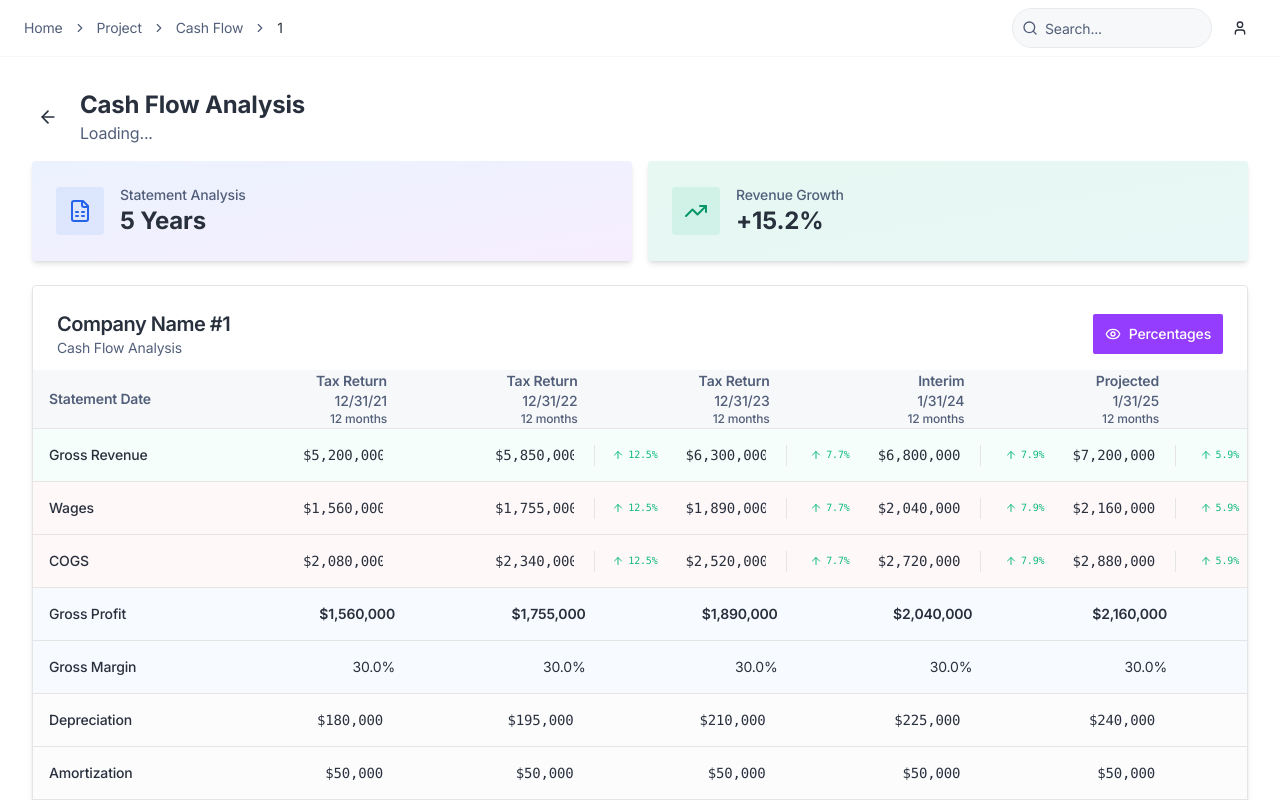
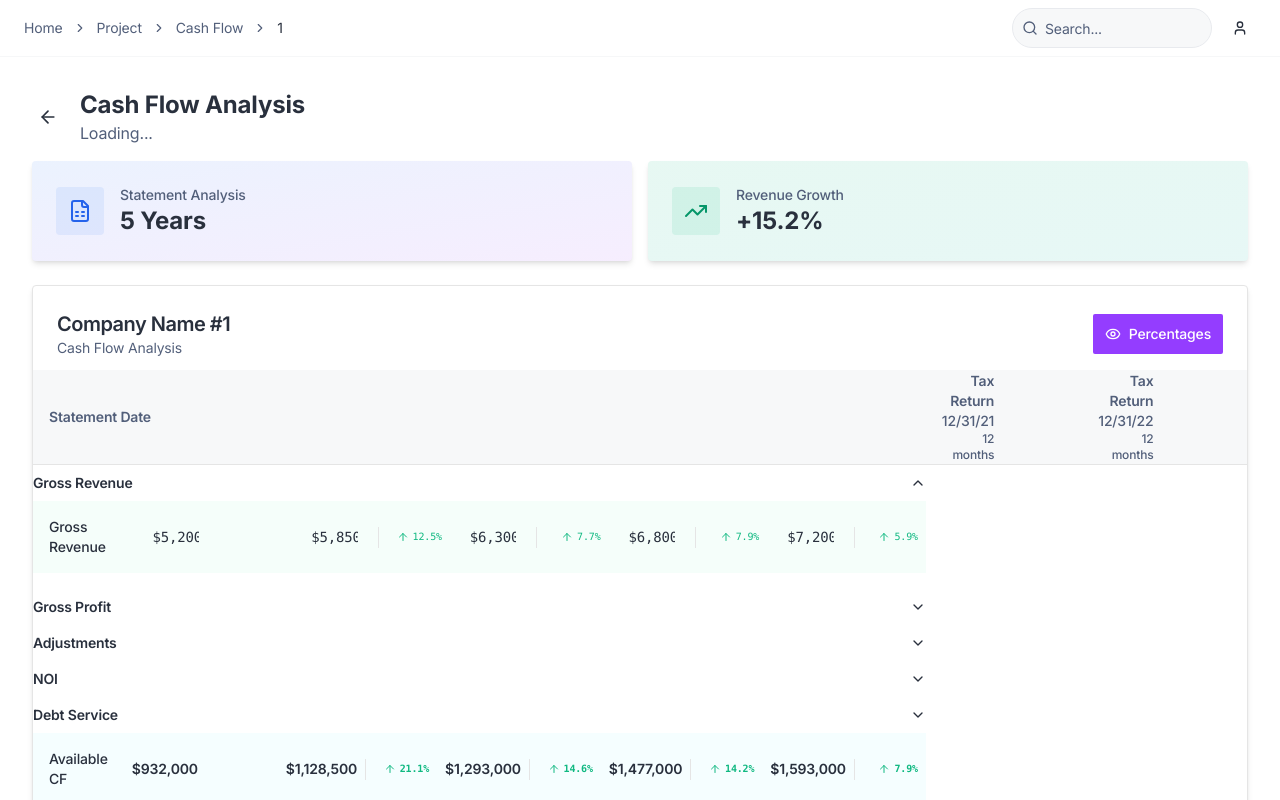
Before and after one commit to parth11790/bank-project-sphere, a React (Vite) app: page /project/cash-flow/1 in a window 1280 px wide. Shown: the top 800 px of the page. Built offline with nearby package versions, Linux system fonts and the light colour scheme.

Commit message:
feat: Implement row grouping in analysis table
Group rows in the analysis table based on their category to improve readability and allow for summary-level information.

```diff
--- a/src/components/cashFlow/AnalysisTable.tsx
+++ b/src/components/cashFlow/AnalysisTable.tsx
@@ -2,8 +2,9 @@ import React, { useState } from 'react';
 import { Table, TableBody, TableCell, TableHead, TableHeader, TableRow } from '@/components/ui/table';
 import { Card, CardContent, CardHeader, CardTitle, CardDescription } from '@/components/ui/card';
 import { Toggle } from '@/components/ui/toggle';
+import { Accordion, AccordionContent, AccordionItem, AccordionTrigger } from '@/components/ui/accordion';
 import { cn } from '@/lib/utils';
-import { Eye, EyeOff } from 'lucide-react';
+import { Eye, EyeOff, ChevronRight } from 'lucide-react';
 import IncomeStatementAnalysis from './IncomeStatementAnalysis';
 import CashFlowTableCell from './CashFlowTableCell';
 import { useCashFlowCalculations } from '@/hooks/useCashFlowCalculations';
@@ -65,12 +66,17 @@ const AnalysisTable: React.FC<AnalysisTableProps> = ({ periods, formatCurrency,
     return Number(((noi - requiredOC) / debtService).toFixed(2));
   };
 
-  const rows = [
+  const rowGroups = {
+    revenue: [
       { label: 'Gross Revenue', key: 'grossRevenue', group: 'revenue' },
+    ],
+    profit: [
       { label: 'Wages', key: 'wages', group: 'expenses' },
       { label: 'COGS', key: 'cogs', group: 'expenses' },
       { label: 'Gross Profit', key: 'grossProfit', group: 'profit', bold: true },
       { label: 'Gross Margin', key: 'grossMargin', group: 'profit' },
+    ],
+    adjustments: [
       { label: 'Depreciation', key: 'depreciation', group: 'adjustments' },
       { label: 'Amortization', key: 'amortization', group: 'adjustments' },
       { label: 'Interest', key: 'interest', group: 'adjustments' },
@@ -78,9 +84,13 @@ const AnalysisTable: React.FC<AnalysisTableProps> = ({ periods, formatCurrency,
       { label: 'Rent Addback', key: 'rentAddback', group: 'adjustments' },
       { label: 'Dep. Adj. M-1', key: 'depAdjM1', group: 'adjustments' },
       { label: 'Adjustments', key: 'adjustments', group: 'adjustments' },
+    ],
+    noi: [
       { label: 'M-1 Book Income', key: 'bookIncome', group: 'income', bold: true },
       { label: 'NOI', key: 'noi', group: 'income' },
       { label: 'NOM', key: 'nom', group: 'income' },
+    ],
+    debtService: [
       { label: 'Proposed SBA Loan #1', key: 'proposedLoan1', group: 'loans' },
       { label: 'Proposed SBA Loan #2', key: 'proposedLoan2', group: 'loans' },
       { label: 'Proposed SBA Loan #3', key: 'proposedLoan3', group: 'loans' },
@@ -89,12 +99,15 @@ const AnalysisTable: React.FC<AnalysisTableProps> = ({ periods, formatCurrency,
       { label: 'Existing Business Debt', key: 'existingDebt', group: 'debt' },
       { label: 'Other Debt', key: 'otherDebt', group: 'debt' },
       { label: 'Debt Service', key: 'debtService', group: 'summary', bold: true },
+    ],
+    summary: [
       { label: 'Available CF', key: 'availableCF', group: 'summary', bold: true },
       { label: 'Required Officer Comp', key: 'requiredOfficerComp', group: 'summary' },
       { label: 'Excess CF', key: 'excessCF', group: 'summary', negative: true, bold: true },
       { label: 'DSC (Pre OC)', key: 'dscPreOc', group: 'summary', bold: true },
       { label: 'DSC (Post OC)', key: 'dscPostOc', group: 'summary', bold: true }
-  ].filter(row => showPercentages || !percentageOnlyRows.includes(row.key));
+    ]
+  };
 
   const dscPreOcValues = periods.map((_, index) => calculateDSCPreOC(index));
   const dscPostOcValues = periods.map((_, index) => calculateDSCPostOC(index));
@@ -103,6 +116,42 @@ const AnalysisTable: React.FC<AnalysisTableProps> = ({ periods, formatCurrency,
     ...tableData,
     dscPreOc: dscPreOcValues,
     dscPostOc: dscPostOcValues
+  };
+
+  const renderTableRows = (rows: typeof rowGroups['revenue']) => {
+    return rows.map((row) => (
+      <TableRow
+        key={row.key}
+        className={cn(
+          getGroupStyle(row.group),
+          row.bold && 'font-semibold'
+        )}
+      >
+        <TableCell className="font-medium">
+          {row.label}
+        </TableCell>
+        {periods.map((_, periodIndex) => (
+          <CashFlowTableCell
+            key={periodIndex}
+            rowKey={row.key}
+            periodIndex={periodIndex}
+            value={
+              row.key === 'dscPreOc'
+                ? dscPreOcValues[periodIndex]
+                : row.key === 'dscPostOc'
+                  ? dscPostOcValues[periodIndex]
+                  : getDataSafely(row.key, periodIndex)
+            }
+            isEditable={editableRows.includes(row.key)}
+            showChangeIndicator={showChangeIndicator(row.key)}
+            formatCurrency={formatCurrency}
+            onChange={handleValueChange}
+            calculateYearlyChange={calculateYearlyChange}
+            showPercentages={showPercentages}
+          />
+        ))}
+      </TableRow>
+    ));
   };
 
   return (
@@ -151,39 +200,44 @@ const AnalysisTable: React.FC<AnalysisTableProps> = ({ periods, formatCurrency,
               </TableRow>
             </TableHeader>
             <TableBody>
-              {rows.map((row) => (
-                <TableRow
-                  key={row.key}
-                  className={cn(
-                    getGroupStyle(row.group),
-                    row.bold && 'font-semibold'
-                  )}
-                >
-                  <TableCell className="font-medium">
-                    {row.label}
-                  </TableCell>
-                  {periods.map((_, periodIndex) => (
-                    <CashFlowTableCell
-                      key={periodIndex}
-                      rowKey={row.key}
-                      periodIndex={periodIndex}
-                      value={
-                        row.key === 'dscPreOc'
-                          ? dscPreOcValues[periodIndex]
-                          : row.key === 'dscPostOc'
-                            ? dscPostOcValues[periodIndex]
-                            : getDataSafely(row.key, periodIndex)
-                      }
-                      isEditable={editableRows.includes(row.key)}
-                      showChangeIndicator={showChangeIndicator(row.key)}
-                      formatCurrency={formatCurrency}
-                      onChange={handleValueChange}
-                      calculateYearlyChange={calculateYearlyChange}
-                      showPercentages={showPercentages}
-                    />
-                  ))}
-                </TableRow>
-              ))}
+              <Accordion type="multiple" className="w-full" defaultValue={["revenue"]}>
+                <AccordionItem value="revenue" className="border-none">
+                  <AccordionTrigger className="py-2 hover:no-underline hover:bg-muted/50">
+                    <span className="text-sm font-semibold">Gross Revenue</span>
+                  </AccordionTrigger>
+                  <AccordionContent>{renderTableRows(rowGroups.revenue)}</AccordionContent>
+                </AccordionItem>
+
+                <AccordionItem value="profit" className="border-none">
+                  <AccordionTrigger className="py-2 hover:no-underline hover:bg-muted/50">
+                    <span className="text-sm font-semibold">Gross Profit</span>
+                  </AccordionTrigger>
+                  <AccordionContent>{renderTableRows(rowGroups.profit)}</AccordionContent>
+                </AccordionItem>
+
+                <AccordionItem value="adjustments" className="border-none">
+                  <AccordionTrigger className="py-2 hover:no-underline hover:bg-muted/50">
+                    <span className="text-sm font-semibold">Adjustments</span>
+                  </AccordionTrigger>
+                  <AccordionContent>{renderTableRows(rowGroups.adjustments)}</AccordionContent>
+                </AccordionItem>
+
+                <AccordionItem value="noi" className="border-none">
+                  <AccordionTrigger className="py-2 hover:no-underline hover:bg-muted/50">
+                    <span className="text-sm font-semibold">NOI</span>
+                  </AccordionTrigger>
+                  <AccordionContent>{renderTableRows(rowGroups.noi)}</AccordionContent>
+                </AccordionItem>
+
+                <AccordionItem value="debtService" className="border-none">
+                  <AccordionTrigger className="py-2 hover:no-underline hover:bg-muted/50">
+                    <span className="text-sm font-semibold">Debt Service</span>
+                  </AccordionTrigger>
+                  <AccordionContent>{renderTableRows(rowGroups.debtService)}</AccordionContent>
+                </AccordionItem>
+
+                {renderTableRows(rowGroups.summary)}
+              </Accordion>
             </TableBody>
           </Table>
         </div>
```
Lines whose indentation alone changed are shown as unchanged.
